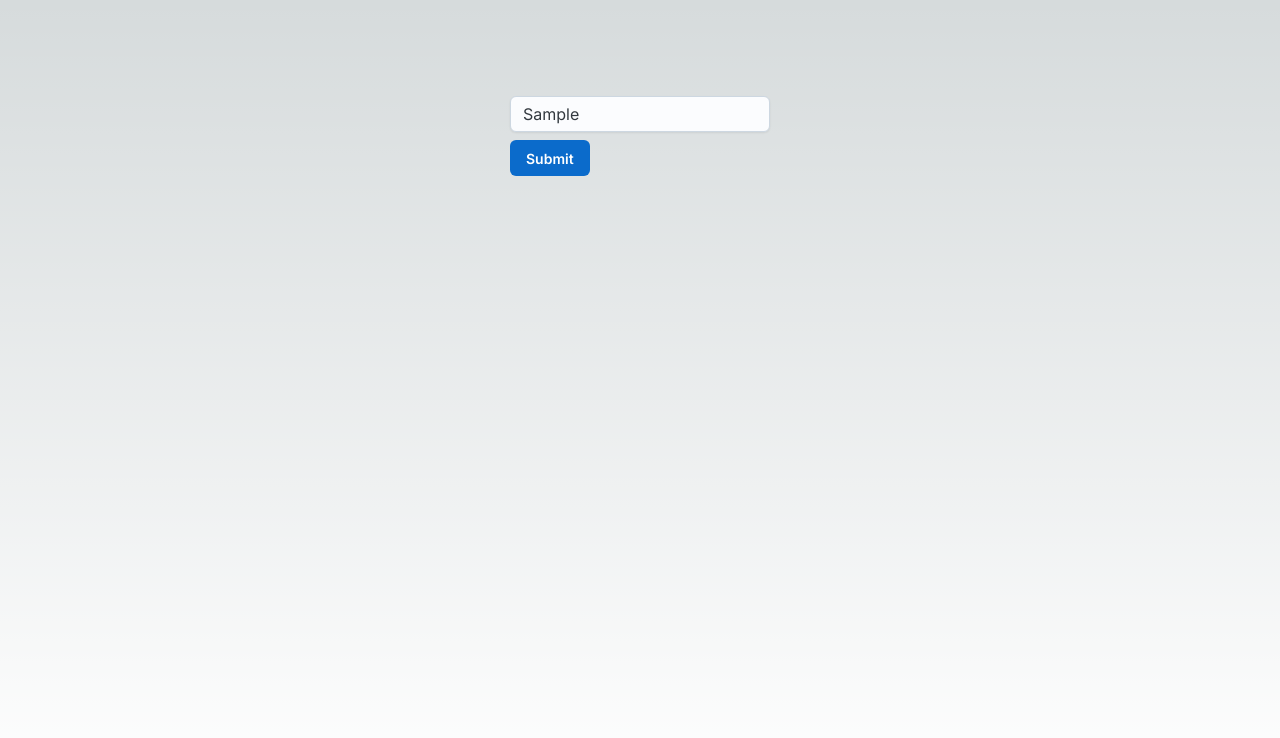
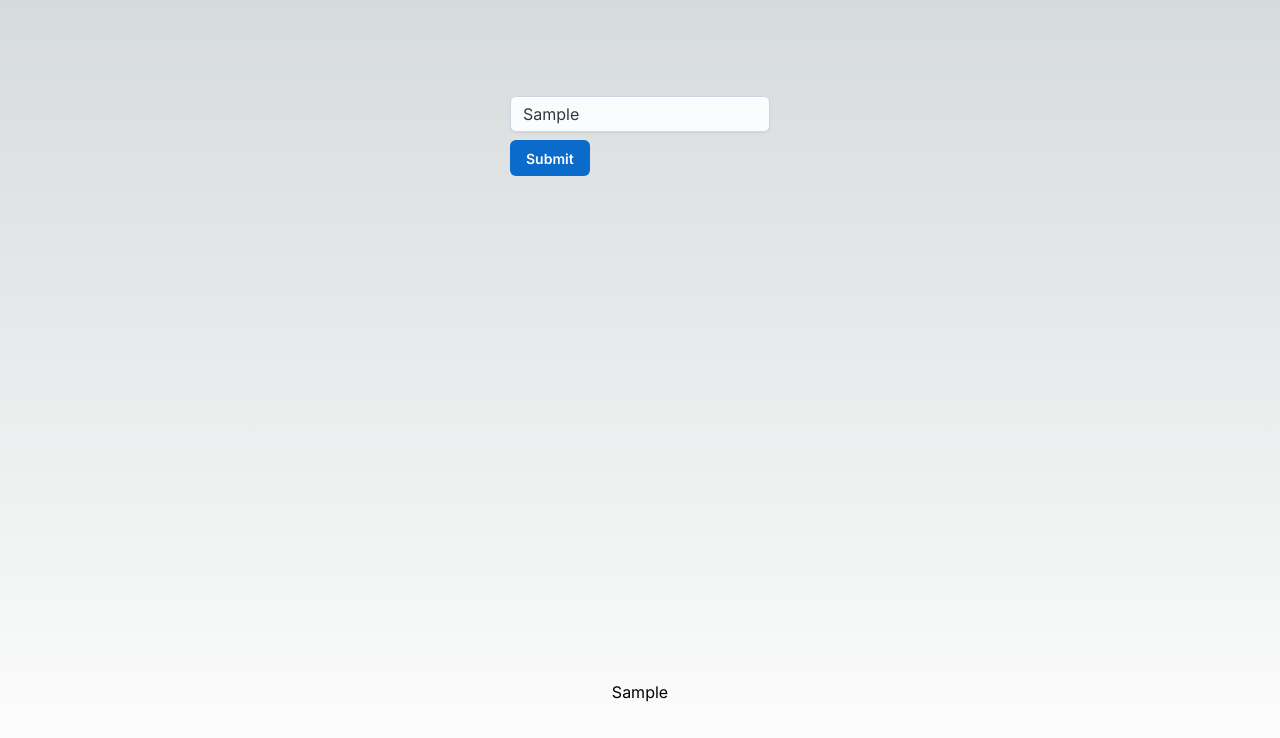
Before and after one commit to philib/DoublesUp, a Next.js app: page / in a window 1280 px wide. Both pictures are taken after typing "Sample" into the empty fields and a click on the button "Submit". Shown: the top 738 px of the page. Built offline with nearby package versions, Linux system fonts and the light colour scheme.

Commit message:
add simple meldeliste

```diff
--- a/app/page.tsx
+++ b/app/page.tsx
@@ -1,23 +1,28 @@
 'use client'
 import {Button, Input} from "@mui/joy";
+import {useState} from "react";
 
 export default function Home() {
 
-
+    const [inputText, setInputText] = useState("")
+    const [meldeliste, setMeldeListe] = useState<string[]>([])
     return (
         <main className="flex min-h-screen flex-col items-center justify-between p-24">
             <form
                 onSubmit={(event) => {
+                    setMeldeListe([...meldeliste, inputText])
                     event.preventDefault();
                 }}
             >
                 <Input
                     placeholder="Try to submit with no text!"
                     required
+                    onChange={(t) => setInputText(t.target.value)}
                     sx={{mb: 1, fontSize: 'var(--joy-fontSize-sm)'}}
                 />
                 <Button type="submit">Submit</Button>
             </form>
+            {meldeliste.map((entry) => <div key={entry}>{entry}</div>)}
         </main>
     )
 }
```
